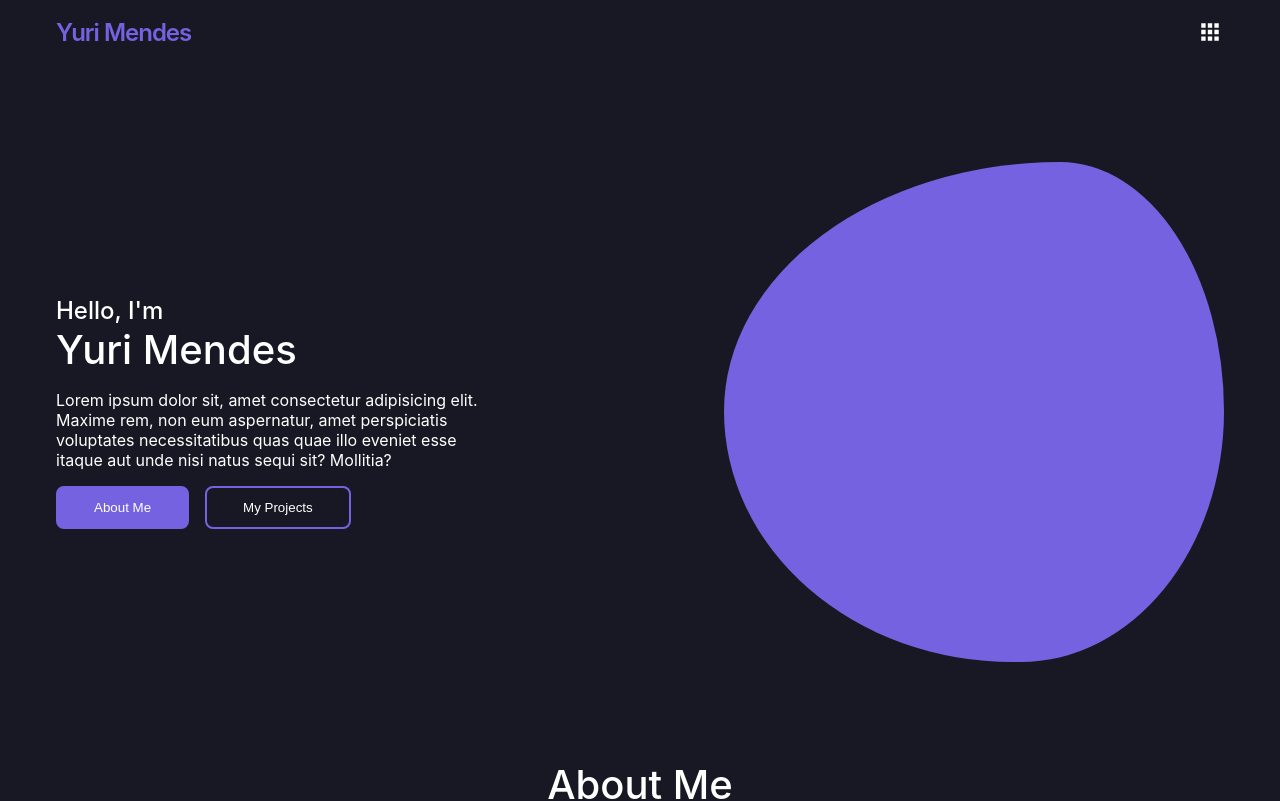
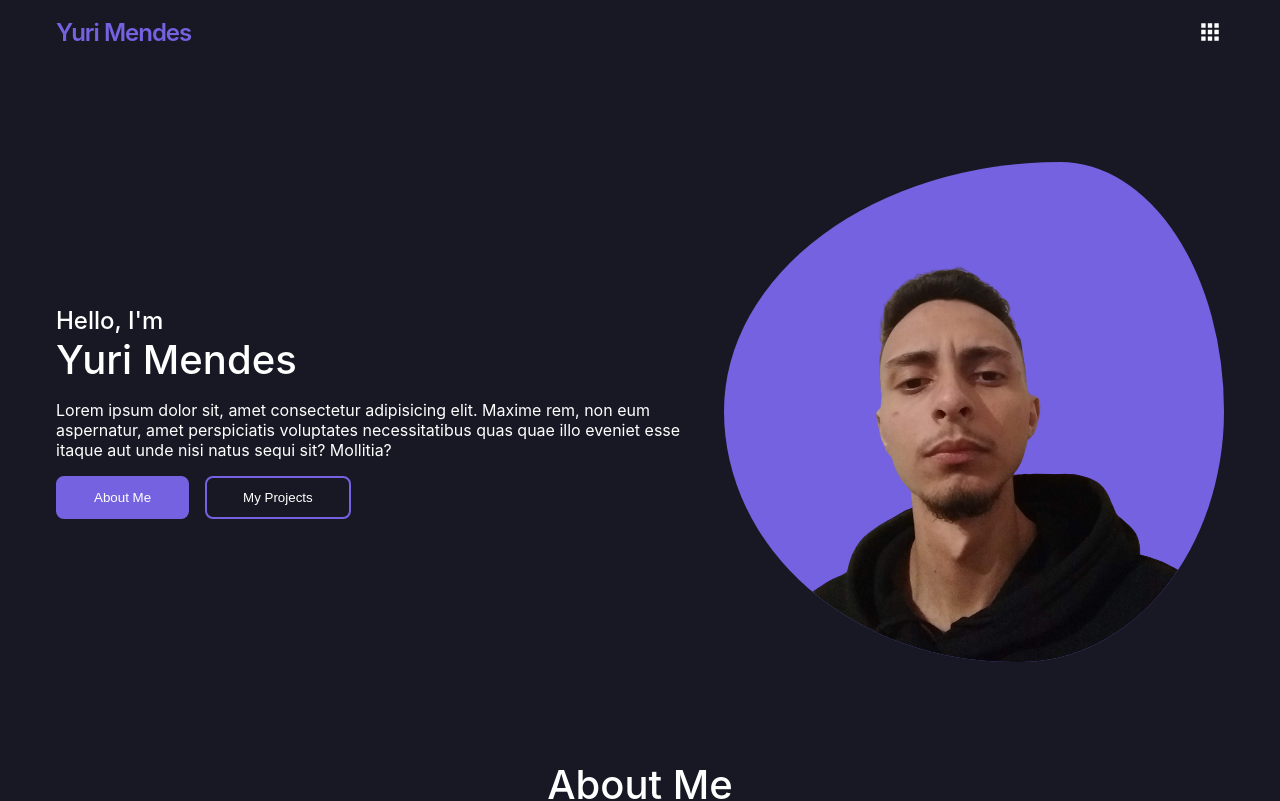
Before and after one commit to yurimds10/my-portfolio, a Next.js app: page / in a window 1280 px wide. Shown: the top 801 px of the page. Built offline with nearby package versions, Linux system fonts and the light colour scheme.

Commit message:
add a photo in blob

```diff
--- /dev/null
+++ b/src/components/blob/index.tsx
@@ -0,0 +1,13 @@
+import { StyledBlob } from "./styles";
+import image from '../../assets/img/my-photo.png';
+import Image from "next/image";
+
+const Blob = () => {
+  return (
+    <StyledBlob>
+      <Image src={image} alt="my-photo"/>
+    </StyledBlob>
+  )
+}
+
+export default Blob;
--- a/src/components/blob/styles.ts
+++ b/src/components/blob/styles.ts
@@ -1,7 +1,7 @@
 import styled from "styled-components";
 import { obj } from "../../global/styles/variables";
 
-export const Blob = styled.div`
+export const StyledBlob = styled.div`
   @keyframes morph {
     0%, 100% {
       border-radius:
@@ -23,6 +23,9 @@ export const Blob = styled.div`
   border-radius: 42% 56% 72% 28% / 42% 42% 56% 48%;
   background-color: ${obj.colors.mainColor};
   animation: morph 3.75s linear infinite;
+  display: flex;
+  justify-content: center;
+  align-items: flex-end;
 
   @media screen and (min-width: 968px){
     width: 500px;
--- /dev/null
+++ b/src/custom.d.ts
@@ -0,0 +1,4 @@
+declare module "*.jpg";
+declare module "*.png";
+declare module "*.jpeg";
+declare module "*.gif";
--- a/src/patterns/home/index.tsx
+++ b/src/patterns/home/index.tsx
@@ -3,7 +3,7 @@ import { Content, Section } from "../../components/layout/styles";
 import { HomeImg, StyledHome, HomeTitle, HomeDescription } from "./styles";
 import Socials from "../../components/socials";
 import { Button } from "../../components/button/styles";
-import { Blob } from "../../components/blob/styles";
+import Blob from "../../components/blob/index";
 
 
 
--- a/src/patterns/home/styles.ts
+++ b/src/patterns/home/styles.ts
@@ -20,6 +20,7 @@ const HomeImg = styled.div`
   justify-content: end;
 
   @media screen and (min-width: 768px) {
+    width: 50%;
     order: 2;
     margin: 0;
   }
```
Also changed, not shown: src/assets/img/my-photo.png (added).
